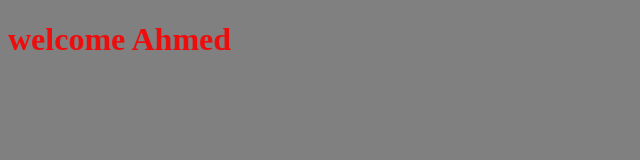
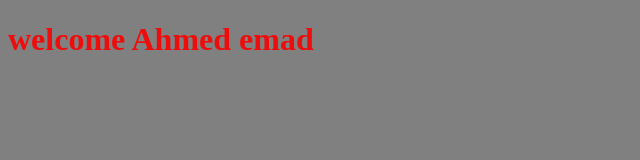
Before and after one commit to Ahmed-Emad-Mohmed/my-project, a plain HTML site: page index.html in a window 1280 px wide. Shown: the whole page, without its empty margins (0-640 px from the left). Drawn offline with Linux system fonts and the light colour scheme.

Commit message:
some changing

```diff
--- a/index.html
+++ b/index.html
@@ -7,7 +7,7 @@
     <link rel="stylesheet" href="style.css">
 </head>
 <body>
-    <h1>welcome Ahmed</h1>
+    <h1>welcome Ahmed emad</h1>
     <script src="app.js"></script>
 </body>
 </html>
```
